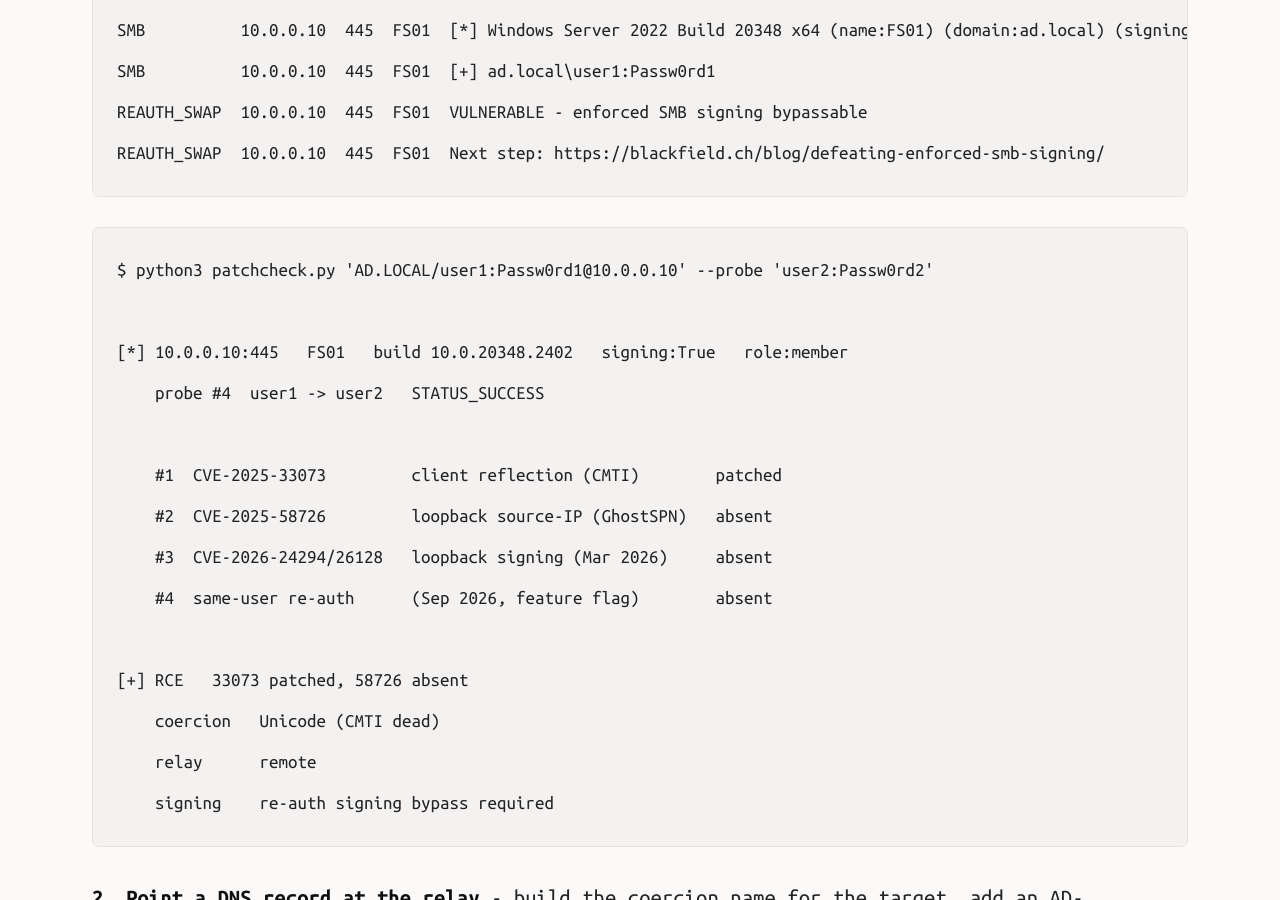
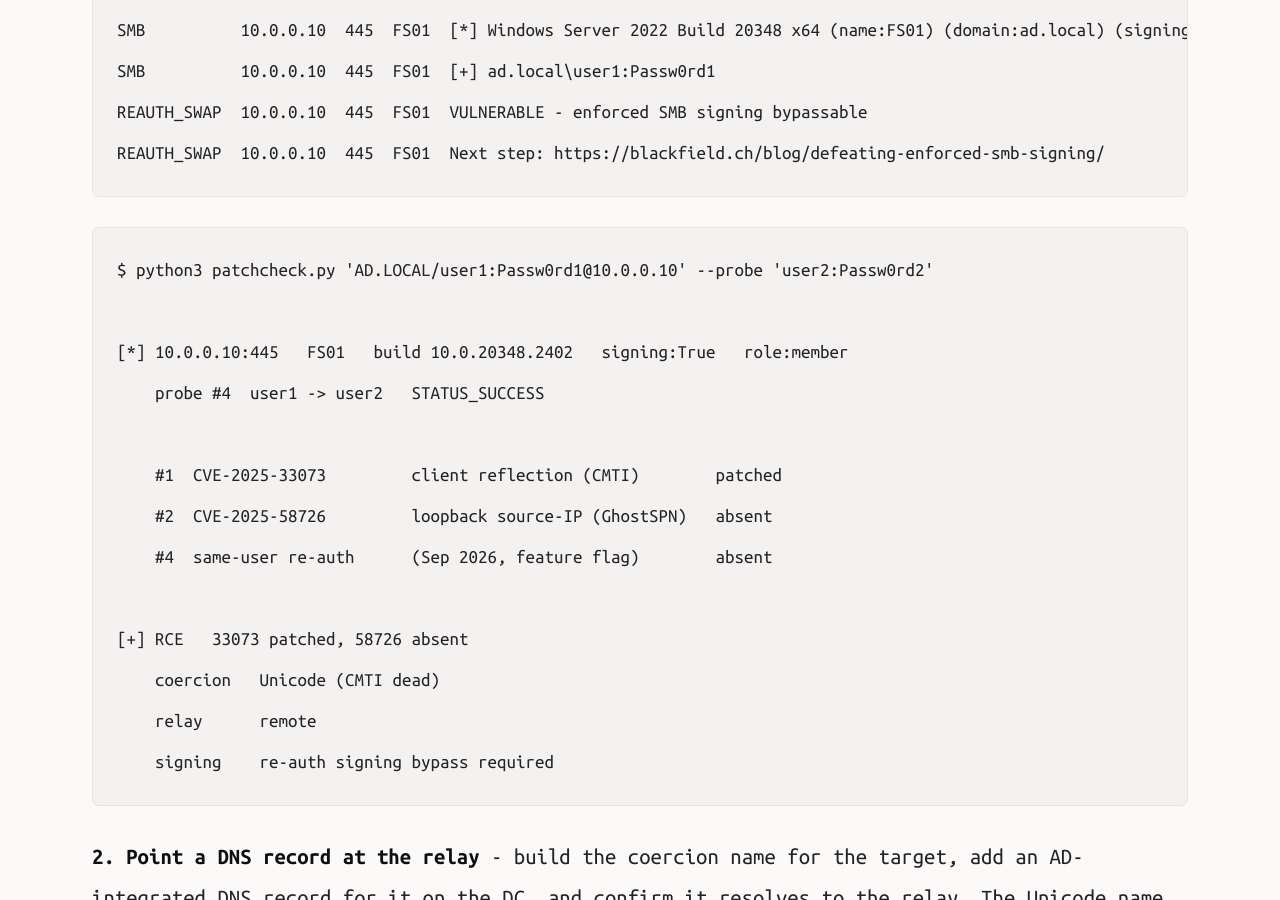
Before and after one commit to aas-n/Blackfield, a Jekyll site: the page built from _posts/2026-10-19-defeating-enforced-smb-signing.md, in a window 1280 px wide and 900 px high, scrolled down 4701 px. Built offline with Jekyll 4.4.1, drawn with Linux system fonts in a browser that asks for light colours.

Commit message:
blog: drop the #3 row from the patchcheck sample output

```diff
--- a/_posts/2026-10-19-defeating-enforced-smb-signing.md
+++ b/_posts/2026-10-19-defeating-enforced-smb-signing.md
@@ -123,7 +123,6 @@ $ python3 patchcheck.py 'AD.LOCAL/user1:Passw0rd1@10.0.0.10' --probe 'user2:Pass
 
     #1  CVE-2025-33073         client reflection (CMTI)        patched
     #2  CVE-2025-58726         loopback source-IP (GhostSPN)   absent
-    #3  CVE-2026-24294/26128   loopback signing (Mar 2026)     absent
     #4  same-user re-auth      (Sep 2026, feature flag)        absent
 
 [+] RCE   33073 patched, 58726 absent
```
